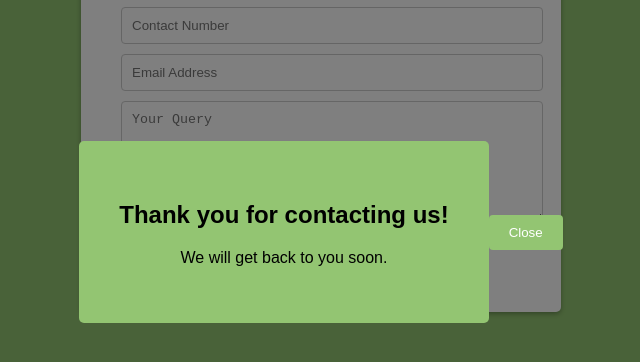
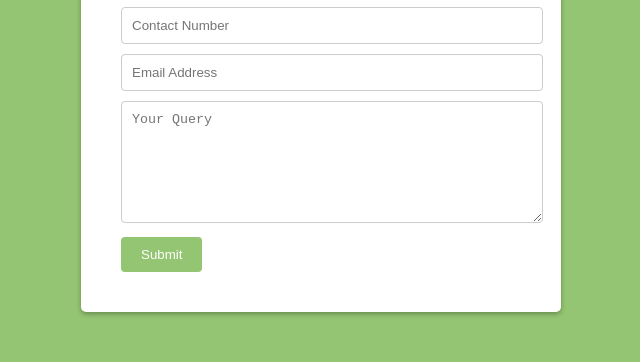
Before and after one commit to SangamPrasad2000/ASSIGHNMENT-INSAID, a plain HTML site: page contact.html in a window 1280 px wide. Shown: the part 168-530 px from the top of the page, without its empty margins (319-959 px from the left). Drawn offline with Linux system fonts and the light colour scheme.

Commit message:
Update contact.css

```diff
--- a/contact.css
+++ b/contact.css
@@ -47,26 +47,30 @@
 
 
 /* Popup */
-#popup {
-    position: fixed;
-    top: 0;
-    left: 0;
-    width: 100%;
-    height: 100%;
-    display: flex;
-    align-items: center;
-    justify-content: center;
-    background-color: rgba(0, 0, 0, 0.5);
-    z-index: 999;
-  }
+.popup {
+  position: fixed;
+  top: 50%;
+  left: 50%;
+  transform: translate(-50%, -50%);
+  background-color: #fff;
+  padding: 20px;
+  border-radius: 5px;
+  box-shadow: 0 0 10px rgba(0, 0, 0, 0.2);
+  z-index: 9999;
+  display: none;
+  max-width: 400px; /* Adjust the width as needed */
+  width: 80%; /* Adjust the width as needed */
+  text-align: center;
+}
 
-  .goodbye-content {
-    background-color: #93c572;
-    padding: 40px;
-    text-align: center;
-    border-radius: 5px;
-  }
+.popup h2 {
+  margin-bottom: 10px;
+}
 
-  .hidden {
-    display: none;
-  }
+.popup p {
+  margin-bottom: 20px;
+}
+
+.popup.show {
+  display: block;
+}
```
